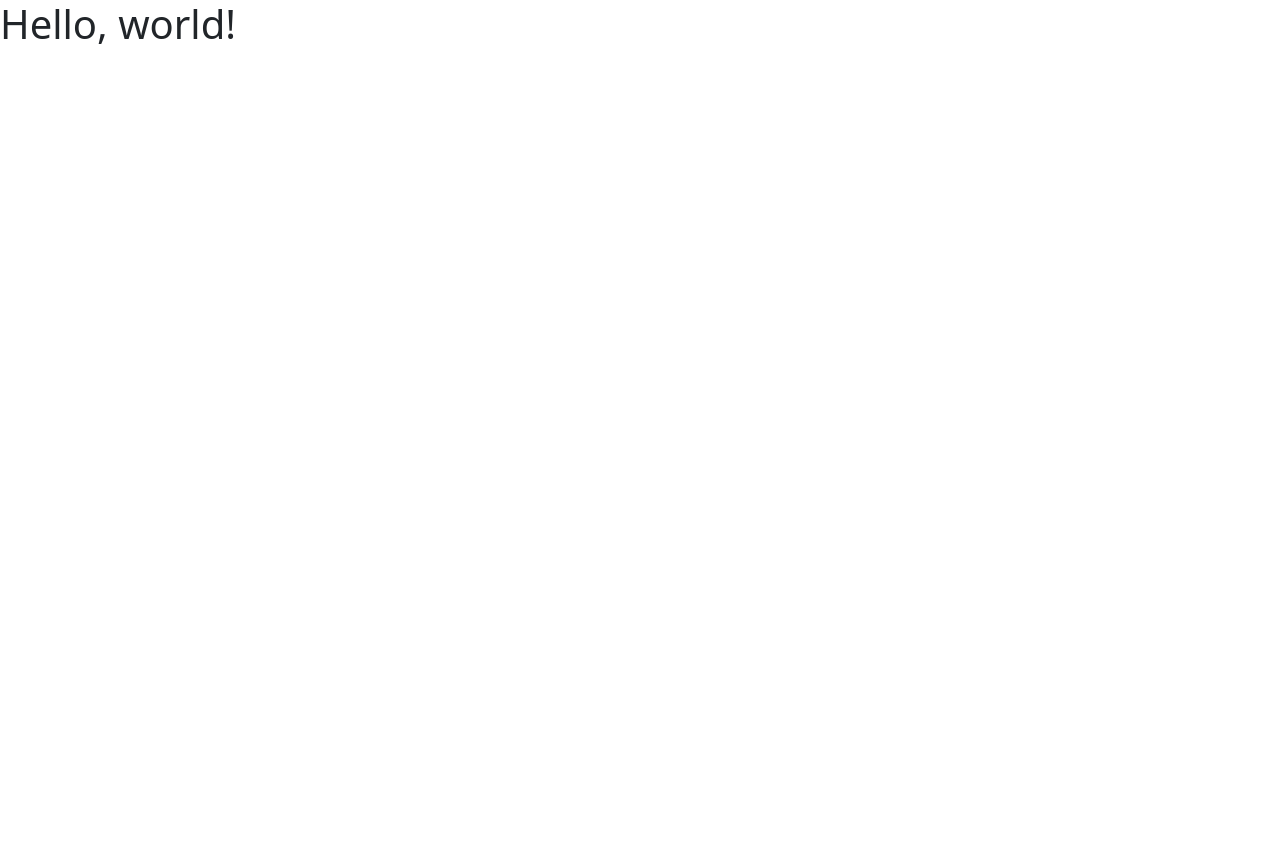
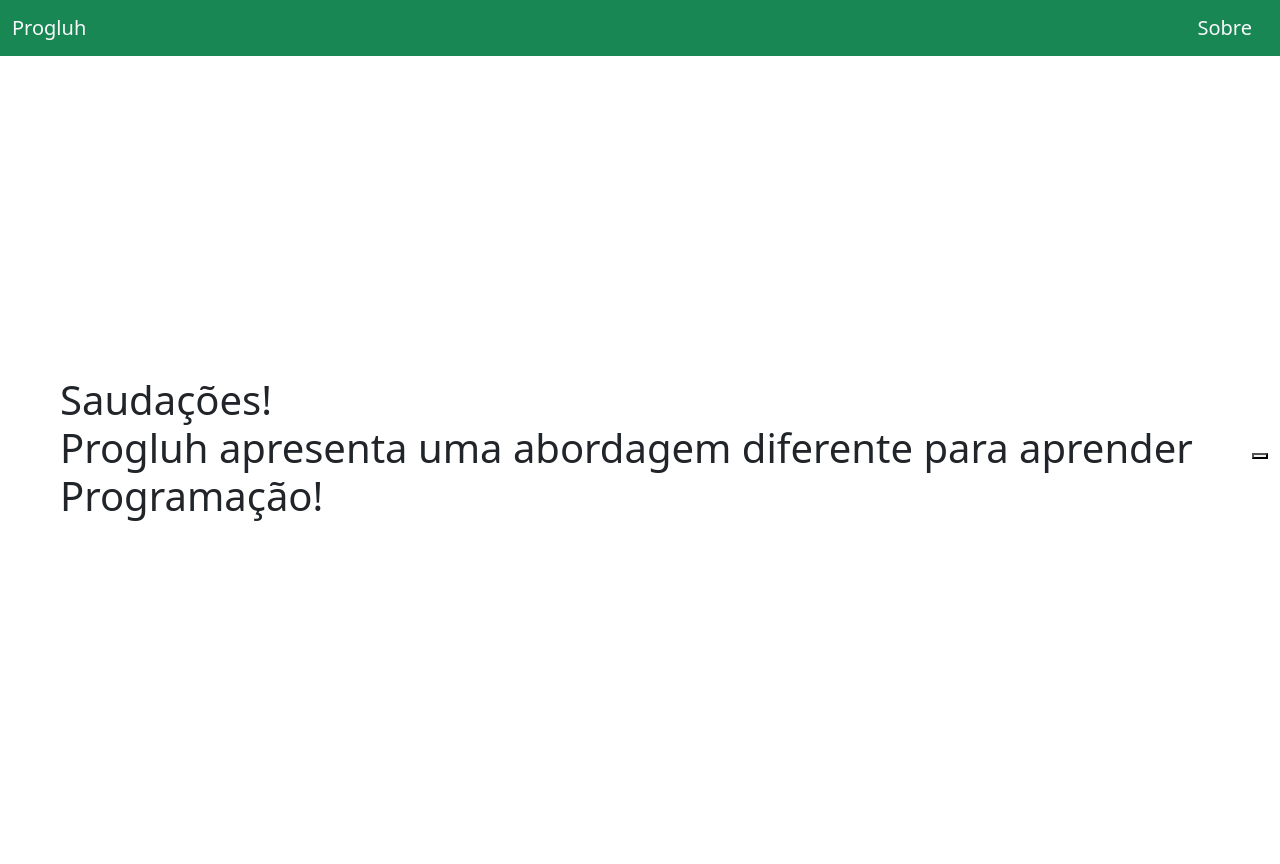
Before and after one commit to Uianes/fim, a PHP site: page / in a window 1280 px wide. Before the commit the page is almost empty. Before the commit the page ends 44 px from the top, so only its background shows below. Run offline with PHP 8.4, Linux system fonts and the light colour scheme.

Commit message:
And there was silence over the ocean

```diff
--- a/index.php
+++ b/index.php
@@ -1,7 +1,20 @@
 <?php
+session_start();
 include("views/header.php");
 
-echo "<h1>Hello, world!</h1>";
+include("views/navbar.php");
+?>
+
+<div class="h1 container-fluid d-flex justify-content-center align-items-center" style="height: 100vh;">
+    <p class="p-5">Saudações! <br>
+        Progluh apresenta uma abordagem diferente para aprender Programação!
+    </p>
+    <button>
+
+    </button>
+</div>
+
+<?php
 
 include("views/footer.php");
 ?>
--- /dev/null
+++ b/views/navbar.php
@@ -0,0 +1,6 @@
+<nav class="navbar bg-success">
+  <div class="container-fluid">
+    <a class="navbar-brand text-light" href="./index.php">Progluh</a>
+    <a class="navbar-brand text-light" href="./index.php">Sobre</a>
+  </div>
+</nav>
```
Also changed, not shown: controllers/login.php (added), views/login.php (added).
